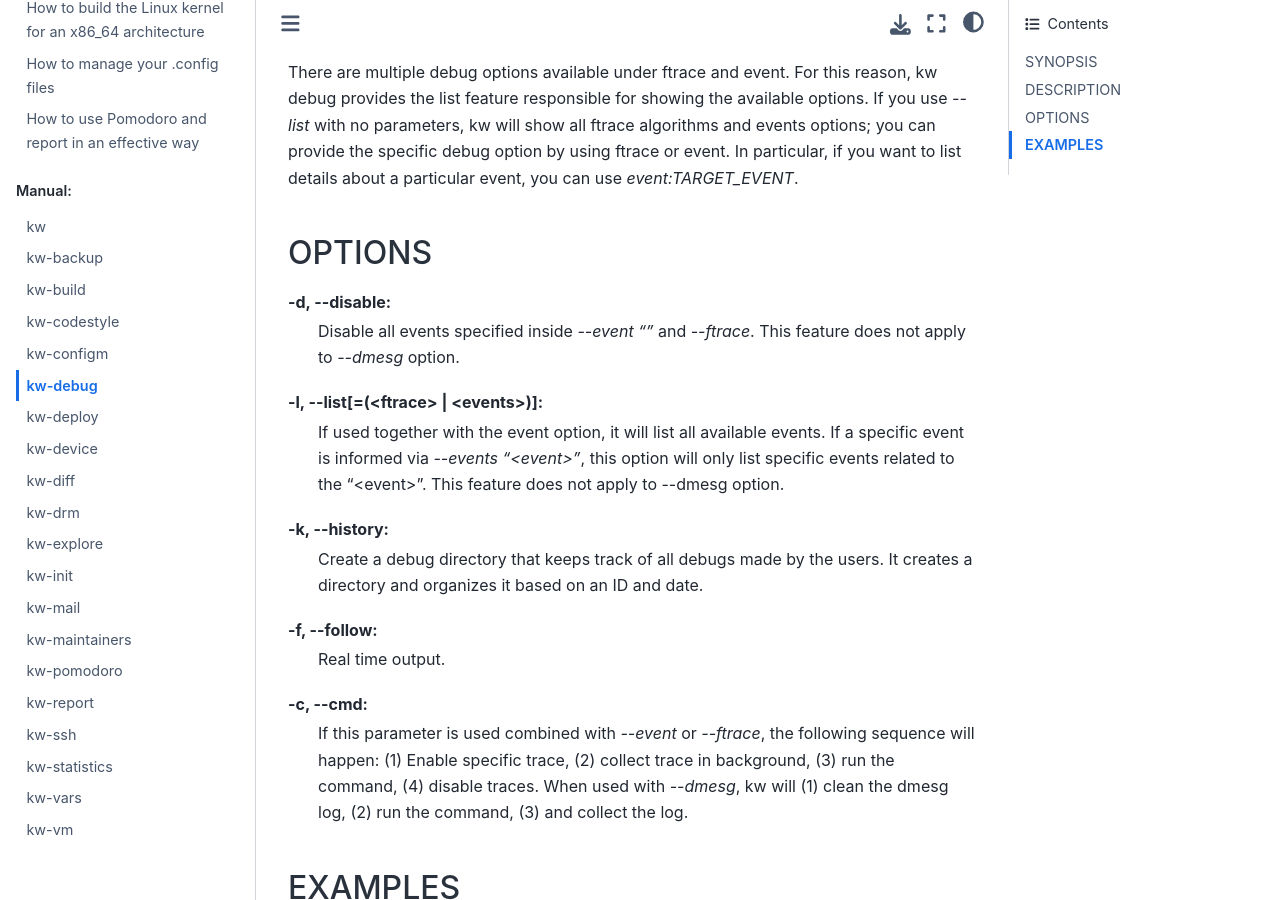
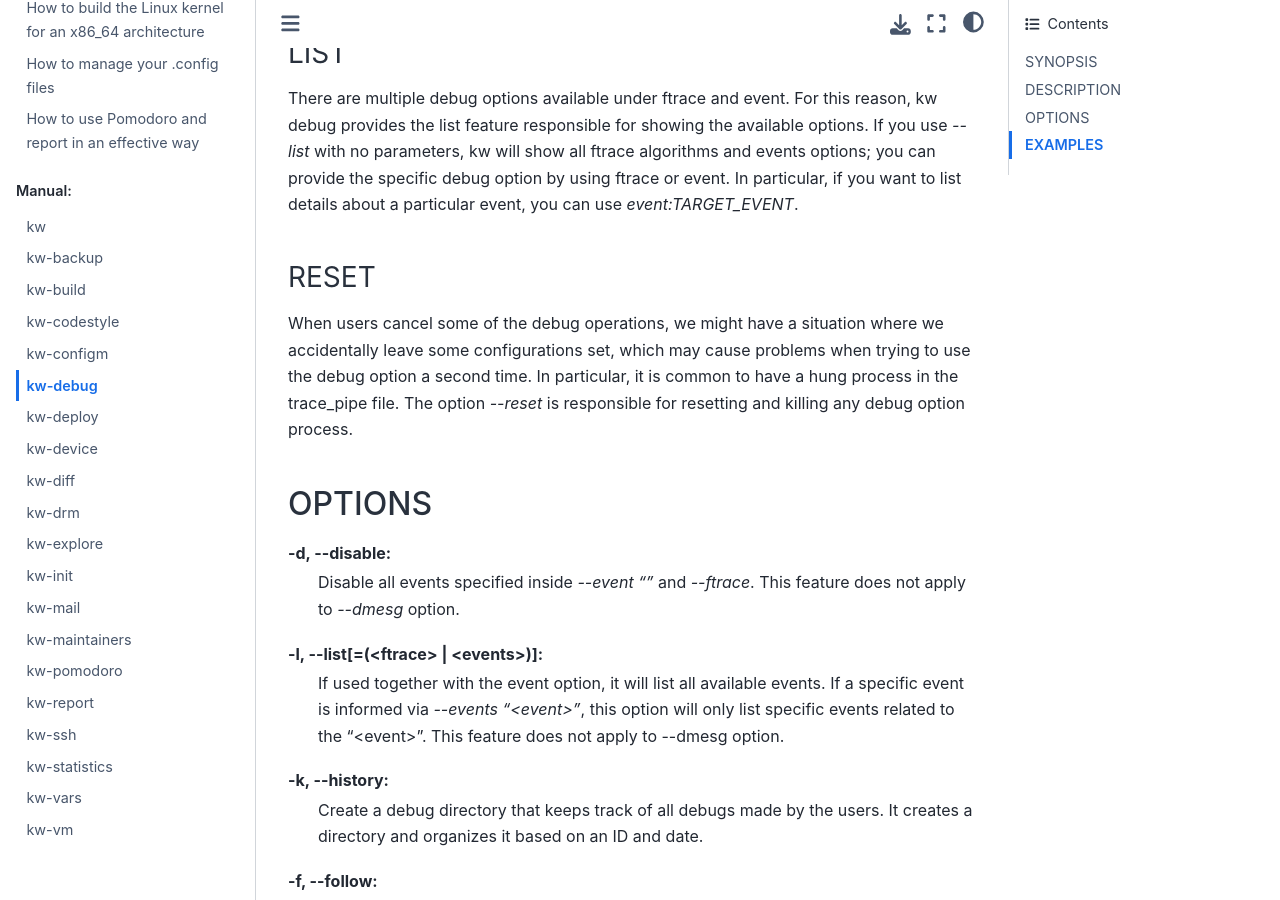
Before and after one commit to kworkflow/kworkflow, a Sphinx documentation site: the page built from documentation/man/features/debug.rst, in a window 1280 px wide and 900 px high, scrolled down 1924 px. Built offline with Sphinx 7.4.7 and the Sphinx Book theme 1.1.4, drawn with Linux system fonts in a browser that asks for light colours; some of the changed text lies outside the part shown.

Commit message:
src: debug: Add reset feature
When I was playing with this feature, I found myself in a situation
where we left some file set from the previous debug, which caused
problems when I tried to utilize this feature again. This commit
introduces a reset feature responsible for setting all debug files to
their default and killing any hanging process in the trace_pipe file to
address this problem.

Signed-off-by: Rodrigo Siqueira <rodrigosiqueiramelo@gmail.com>

```diff
--- a/documentation/man/features/debug.rst
+++ b/documentation/man/features/debug.rst
@@ -10,6 +10,7 @@ SYNOPSIS
 | *kw* *debug* [(-t | \--ftrace)]
 | *kw* *debug* [(-g | \--dmesg) [(-f | \--follow)] [(-c | \--cmd) "COMMAND"] ]
 | *kw* *debug* [(-l | \--list)[=(<ftrace> | <events>)]] [(-e | \--event)]
+| *kw* *debug* [\--reset]
 | *kw* *debug* [(-h | \--help)]
 
 DESCRIPTION
@@ -86,6 +87,15 @@ available options. If you use `\--list` with no parameters, kw will show all
 ftrace algorithms and events options; you can provide the specific debug option
 by using ftrace or event. In particular, if you want to list details about a
 particular event, you can use `event:TARGET_EVENT`.
+
+RESET
+-----
+
+When users cancel some of the debug operations, we might have a situation where
+we accidentally leave some configurations set, which may cause problems when
+trying to use the debug option a second time. In particular, it is common to
+have a hung process in the trace_pipe file. The option `\--reset` is
+responsible for resetting and killing any debug option process.
 
 OPTIONS
 =======
@@ -176,3 +186,7 @@ behavior. You can use the below command to achieve this goal::
 If you want to run a command and capture the ftrace, you can use::
 
   kw debug --ftrace="function_graph:amdgpu_dm_*" --cmd="/root/igt-build/tests/kms_atomic --run-subtest test-only" --history
+
+Reset the debug option to its default::
+
+ kw debug --reset
```
Also changed, not shown: 3 other files.
